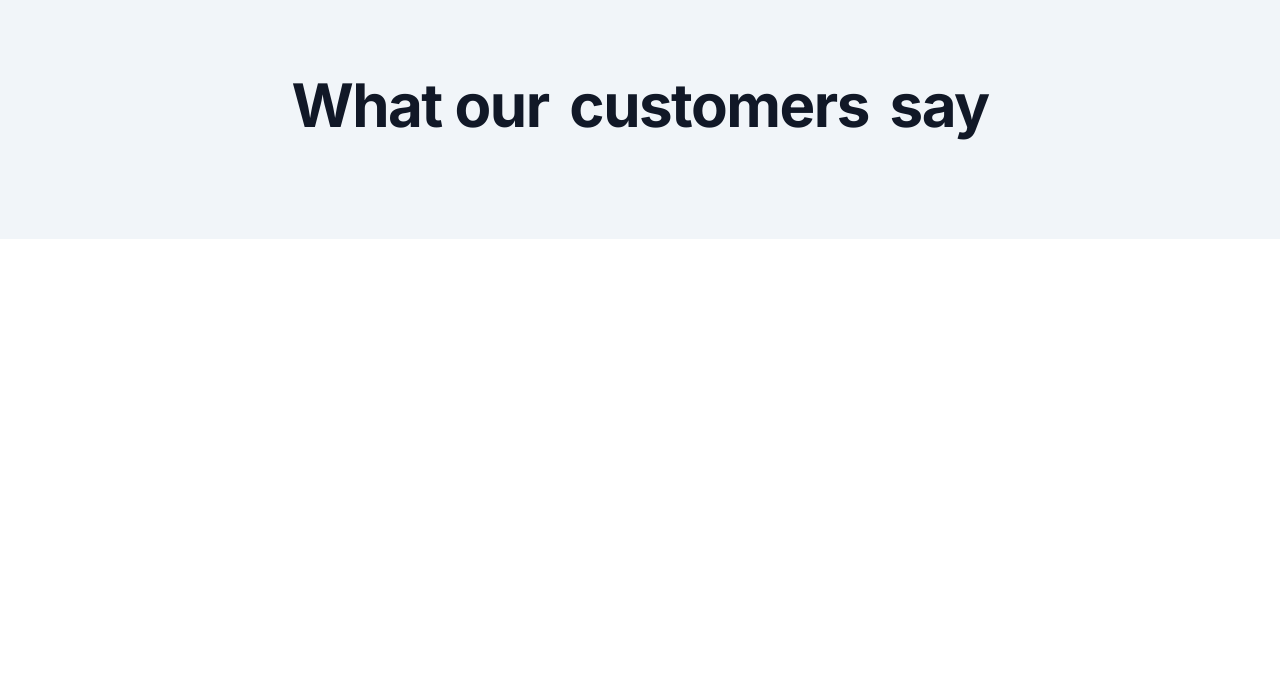
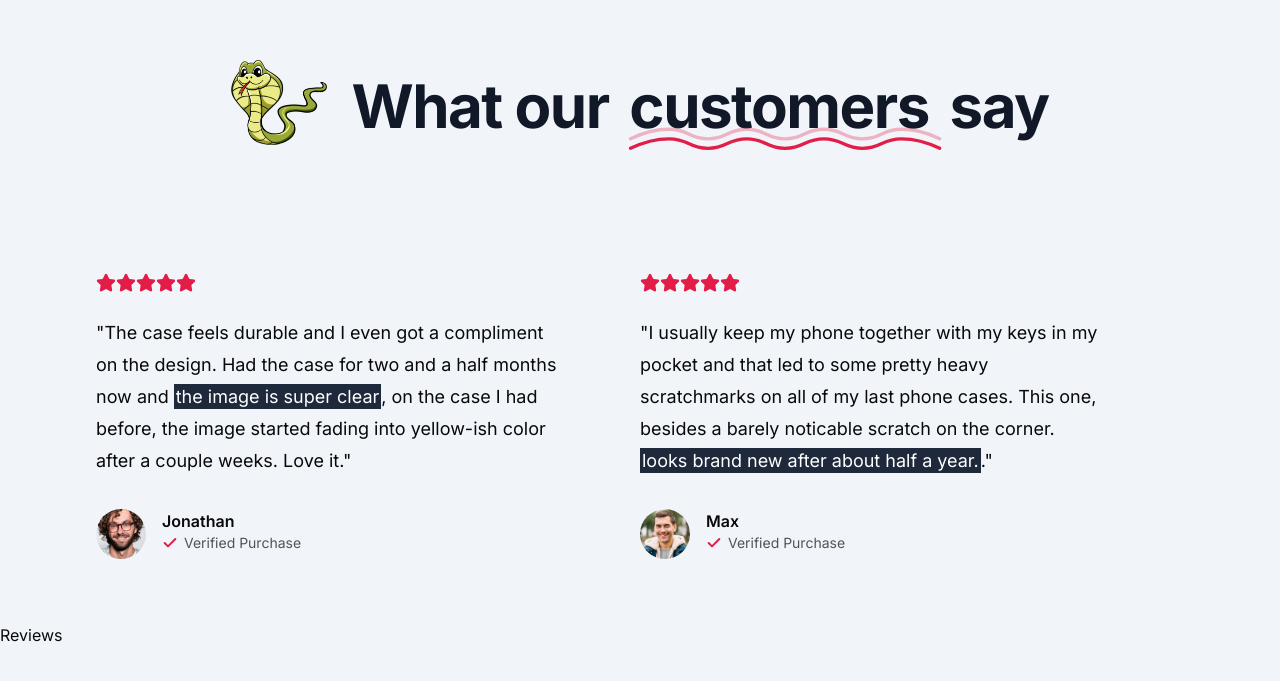
Before and after one commit to Seyyedi98/mobile-case-shop, a Next.js app: page / in a window 1280 px wide. Shown: the part 1114-1795 px from the top of the page. Before the commit the page ends 1353 px from the top, so only its background shows below. Built offline with nearby package versions, Linux system fonts and the light colour scheme; no server answers.

Commit message:
Create testimonials

```diff
--- a/app/_components/Navbar.jsx
+++ b/app/_components/Navbar.jsx
@@ -31,7 +31,7 @@
                 </Link>
                 {isAdmin && (
                   <Link
-                    href="/api/auth/logout"
+                    href="/dashboard"
                     className={buttonVariants({ size: "sm", variant: "ghost" })}
                   >
                     Dashboard ✨
--- a/app/_components/Phone.jsx
+++ b/app/_components/Phone.jsx
@@ -25,7 +25,7 @@
         <img
           className="object-cover min-w-full min-h-full"
           src={imgSrc}
-          alt="overlaying phone image"
+          alt="overlying phone image"
         />
       </div>
     </div>
--- /dev/null
+++ b/app/_components/Reviews.jsx
@@ -0,0 +1,7 @@
+import React from "react";
+
+const Reviews = () => {
+  return <div>Reviews</div>;
+};
+
+export default Reviews;
--- a/app/globals.css
+++ b/app/globals.css
@@ -1,6 +1,11 @@
 @tailwind base;
 @tailwind components;
 @tailwind utilities;
+
+::selection {
+  background-color: #e11d48;
+  color: white;
+}
 
 @layer base {
   :root {
--- a/app/page.js
+++ b/app/page.js
@@ -3,6 +3,8 @@
 import MaxWidthWrapper from "./_components/MaxWidthWrapper";
 import { Check, Star } from "lucide-react";
 import Phone from "./_components/Phone";
+import { Icons } from "./_components/icons";
+import Reviews from "./_components/Reviews";
 
 export default function Home() {
   return (
@@ -128,10 +130,108 @@
                 className="order-1 mt-2 tracking-tight text-center text-balance !leading-tight
               font-bold text-5xl md:text-6xl text-gray-900"
               >
-                What our <span className="relative px-2">customers</span> say
+                What our{" "}
+                <span className="relative px-2">
+                  customers{" "}
+                  <Icons.underline
+                    className="hidden sm:block pointer-events-none absolute
+                  inset-x-0 -bottom-6 text-primary"
+                  />{" "}
+                </span>{" "}
+                say
               </h2>
+              <Image
+                width="96"
+                height="96"
+                src="/snake-2.png"
+                className="order-0 lg:-order-2"
+                alt="logog image"
+              />
+            </div>
+            <div className="mx-auto grid max-w-2xl grid-cols-1 px-4 lg:mx-0 lg:max-w-none lg:grid-cols-2 gap-y-16">
+              {/* First User review  */}
+              <div className="flex flex-auto flex-col gap-4 lg:pr-8 xl:pr-20">
+                <div className="flex gap-0,5 mb-2">
+                  <Star className="h-5 w-5 text-primary fill-primary" />
+                  <Star className="h-5 w-5 text-primary fill-primary" />
+                  <Star className="h-5 w-5 text-primary fill-primary" />
+                  <Star className="h-5 w-5 text-primary fill-primary" />
+                  <Star className="h-5 w-5 text-primary fill-primary" />
+                </div>
+                <div className="text-lg leading-8">
+                  <p>
+                    {" "}
+                    &quot;The case feels durable and I even got a compliment on
+                    the design. Had the case for two and a half months now and{" "}
+                    <span className="p-0.5 bg-slate-800 text-white">
+                      the image is super clear
+                    </span>
+                    , on the case I had before, the image started fading into
+                    yellow-ish color after a couple weeks. Love it.&quot;
+                  </p>
+                </div>
+                <div className="flex gap-4 mt-4">
+                  <Image
+                    width="50"
+                    height="50"
+                    className="rounded-full object-cover"
+                    src="/users/user-1.png"
+                    alt="testimonials"
+                  />
+                  <div className="flex flex-col">
+                    <p className="font-semibold">Jonathan</p>
+                    <div className="flex gap-1.5 items-center text-zinc-600">
+                      <Check className="h-4 w-4 stroke-[3px] text-primary" />
+                      <p className="text-sm">Verified Purchase</p>
+                    </div>
+                  </div>
+                </div>
+              </div>
+
+              {/* Second User review  */}
+              <div className="flex flex-auto flex-col gap-4 lg:pr-8 xl:pr-20">
+                <div className="flex gap-0,5 mb-2">
+                  <Star className="h-5 w-5 text-primary fill-primary" />
+                  <Star className="h-5 w-5 text-primary fill-primary" />
+                  <Star className="h-5 w-5 text-primary fill-primary" />
+                  <Star className="h-5 w-5 text-primary fill-primary" />
+                  <Star className="h-5 w-5 text-primary fill-primary" />
+                </div>
+                <div className="text-lg leading-8">
+                  <p>
+                    &quot;I usually keep my phone together with my keys in my
+                    pocket and that led to some pretty heavy scratchmarks on all
+                    of my last phone cases. This one, besides a barely noticable
+                    scratch on the corner.{" "}
+                    <span className="p-0.5 bg-slate-800 text-white">
+                      looks brand new after about half a year.
+                    </span>
+                    .&quot;
+                  </p>
+                </div>
+                <div className="flex gap-4 mt-4">
+                  <Image
+                    width="50"
+                    height="50"
+                    className="rounded-full object-cover"
+                    src="/users/user-4.jpg"
+                    alt="testimonials"
+                  />
+                  <div className="flex flex-col">
+                    <p className="font-semibold">Max</p>
+                    <div className="flex gap-1.5 items-center text-zinc-600">
+                      <Check className="h-4 w-4 stroke-[3px] text-primary" />
+                      <p className="text-sm">Verified Purchase</p>
+                    </div>
+                  </div>
+                </div>
+              </div>
             </div>
           </MaxWidthWrapper>
+
+          <div className="pt-16">
+            <Reviews />
+          </div>
         </section>
       </section>
     </div>
```
